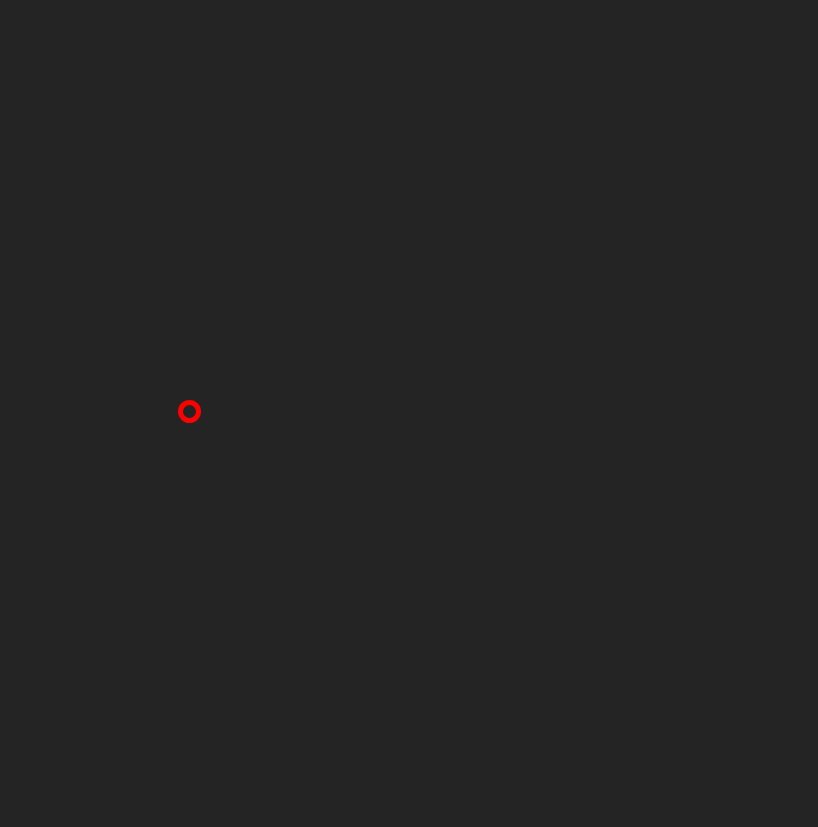
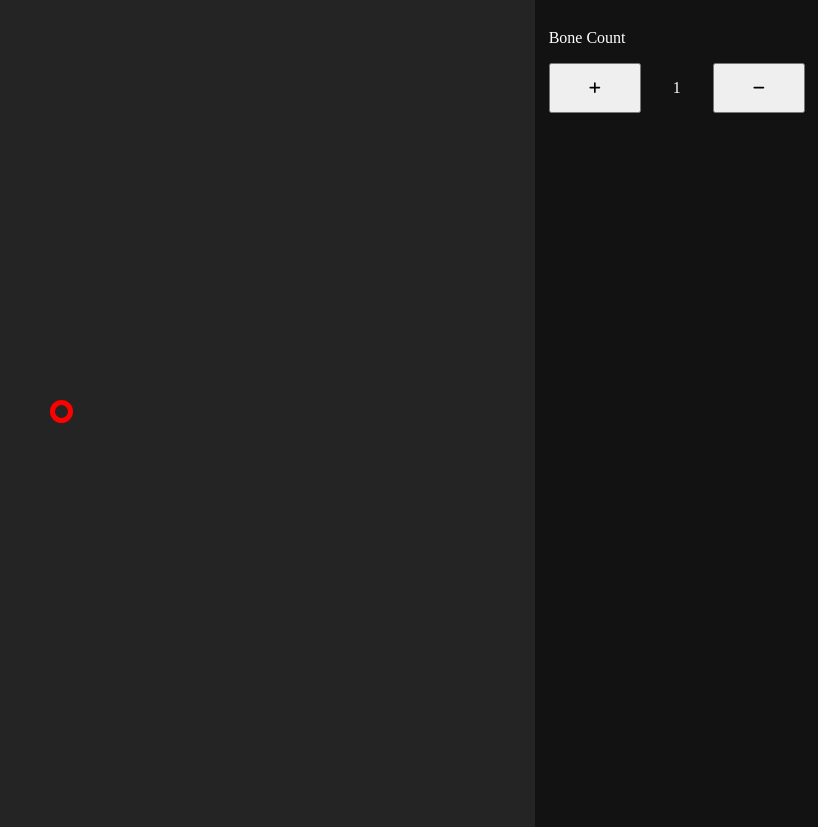
Before and after one commit to DaiF1/CreatureSandbox, a React (Vite) app: page / in a window 1280 px wide. Shown: the whole page, without its empty margins (462-1280 px from the left). Before the commit the page ends 800 px from the top, so only its background shows below. Built offline with nearby package versions, Linux system fonts and the light colour scheme.

Commit message:
feat(control-panel): add bone count management

```diff
--- a/package.json
+++ b/package.json
@@ -10,6 +10,11 @@
     "preview": "vite preview"
   },
   "dependencies": {
+    "@fortawesome/fontawesome-svg-core": "^6.6.0",
+    "@fortawesome/free-brands-svg-icons": "^6.6.0",
+    "@fortawesome/free-regular-svg-icons": "^6.6.0",
+    "@fortawesome/free-solid-svg-icons": "^6.6.0",
+    "@fortawesome/react-fontawesome": "^0.2.2",
     "react": "^18.3.1",
     "react-dom": "^18.3.1"
   },
--- a/src/App.css
+++ b/src/App.css
@@ -0,0 +1,24 @@
+#config-panel {
+    color: white;
+    background-color: rgba(0,0,0,0.5);
+    padding: 10pt;
+
+    position: absolute;
+    right: 0;
+
+    width: 20vw;
+    height: 100vh;
+}
+
+.config-option {
+    display: flex;
+    justify-content: space-evenly;
+
+    width: 100%;
+
+    text-align: center;
+}
+
+.config-option * {
+    flex: 1 1 auto;
+}
--- a/src/App.tsx
+++ b/src/App.tsx
@@ -1,6 +1,8 @@
 import {useState} from 'react';
 import './App.css'
 import {Creature} from './Creature'
+import {FontAwesomeIcon} from '@fortawesome/react-fontawesome';
+import {faPlus, faMinus} from '@fortawesome/free-solid-svg-icons';
 
 function App() {
     const [boneCount, setBoneCount] = useState<number>(1);
@@ -8,6 +10,19 @@ function App() {
     return (
         <>
         <Creature boneCount={boneCount}></Creature>
+
+        <div id="config-panel">
+            <p>Bone Count</p>
+            <div className="config-option">
+                <button onClick={() => setBoneCount(boneCount + 1)}>
+                    <FontAwesomeIcon icon={faPlus} />
+                </button>
+                <p>{boneCount}</p>
+                <button onClick={() => { if (boneCount > 1) setBoneCount(boneCount - 1)}}>
+                    <FontAwesomeIcon icon={faMinus} />
+                </button>
+            </div>
+        </div>
         </>
     )
 }
--- a/src/Creature.tsx
+++ b/src/Creature.tsx
@@ -27,18 +27,35 @@ interface CreatureProps {
 }
 
 export function Creature({boneCount = 0}: CreatureProps) {
-    const [headX, setHeadX] = useState<number>(window.innerWidth / 2);
+    const [headX, setHeadX] = useState<number>(window.innerWidth / 2 -
+                                               window.innerWidth * 0.1); // Config panel offset
     const [headY, setHeadY] = useState<number>(window.innerHeight / 2);
 
     const [dragging, setDragging] = useState<boolean>(false);
 
-    let nodeInit = [];
+    const [nodes, setNodes] = useState<NodeProps[]>([]);
 
-    for (let i = 1; i < boneCount; i++) {
-        nodeInit.push({ x: 0, y: 0 });
-    }
+    useEffect(() => {
+        if (boneCount - 1 > nodes.length) {
+            let newNodes = [];
 
-    const [nodes, setNodes] = useState<NodeProps[]>(nodeInit);
+
+            let lastNode = { x: headX, y: headY };
+            if (nodes.length != 0)
+                lastNode = nodes[nodes.length - 1];
+
+            let count = boneCount - nodes.length;
+            for (let i = 1; i < count; i++) { // Skip the head
+                newNodes.push({ x: lastNode.x - i * 50, y: lastNode.y });
+            }
+
+            setNodes(nodes.concat(newNodes));
+        }
+        else {
+            let newNodes = nodes.slice(0, boneCount - 1);
+            setNodes(newNodes);
+        }
+    }, [boneCount]);
 
     useEffect(() => {
         const onMouseMove = e => {
--- a/src/index.css
+++ b/src/index.css
@@ -1,3 +1,8 @@
 :root {
-  background-color: #242424;
+    background-color: #242424;
+    overflow: hidden;
 }
+
+body {
+    margin: 0;
+}
```
Also changed, not shown: 1 other file (tests, documents, lock files or other folders).
